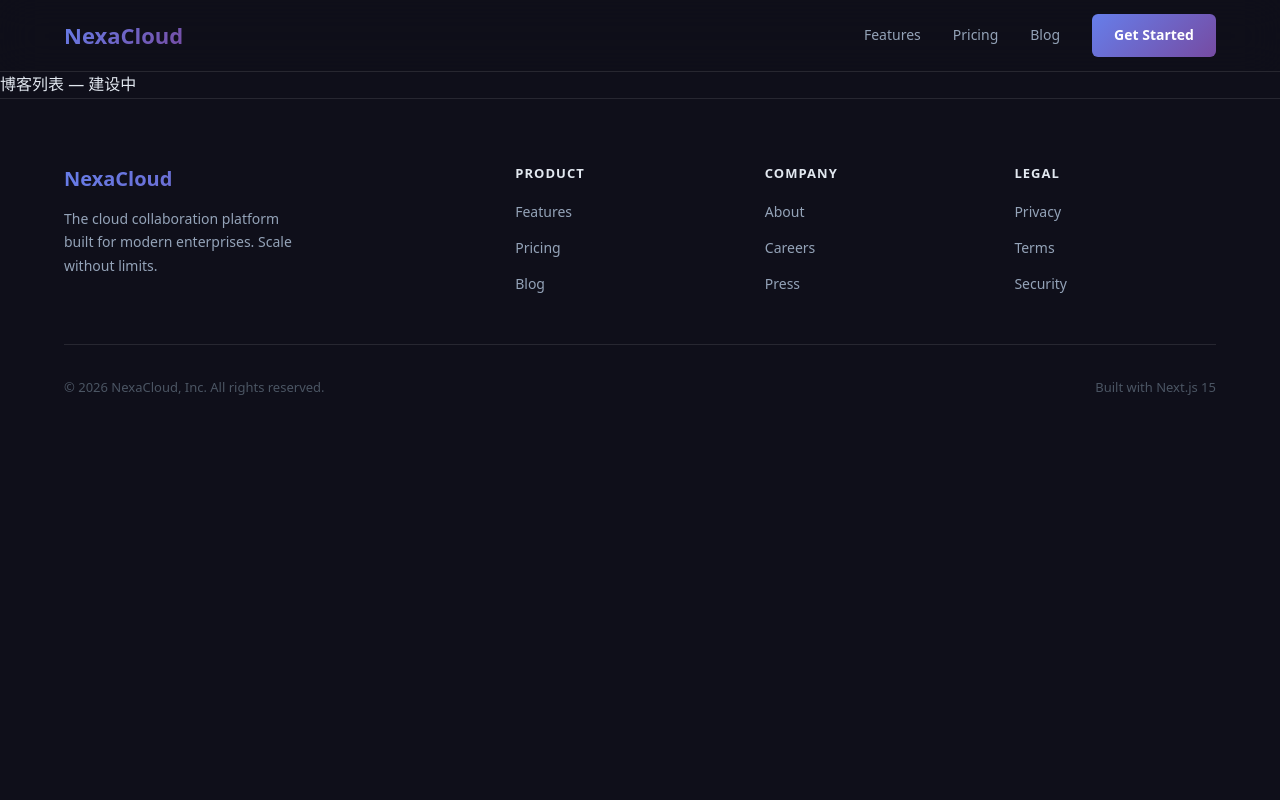
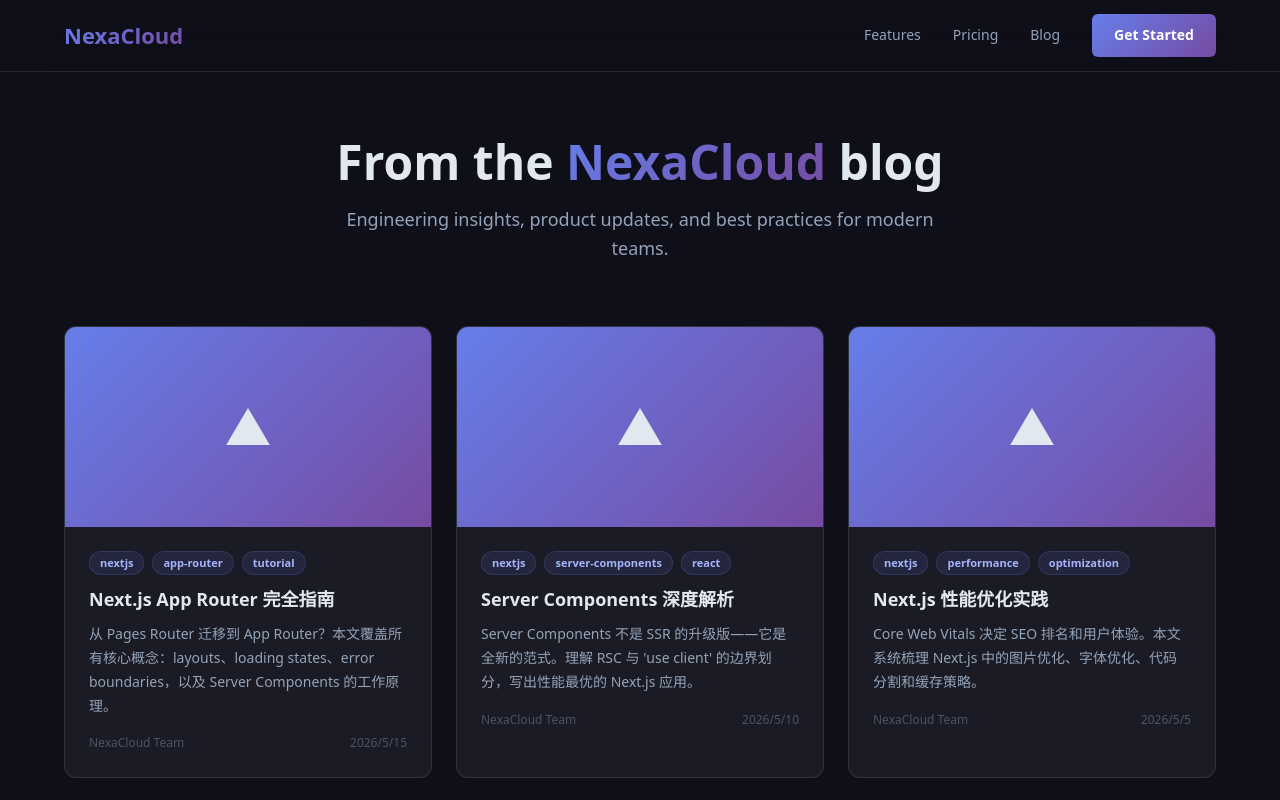
Before and after one commit to KKM408/nexa-cloud-website-examplae-by-nextjs, a Next.js app in the folder nexacloud/: page /blog in a window 1280 px wide. Shown: the top 800 px of the page. Built offline with nearby package versions, Linux system fonts and the light colour scheme.

Commit message:
feat: add blog system with MDX support, list page (ISR), and dynamic slug routes

```diff
--- a/nexacloud/app/(marketing)/blog/page.tsx
+++ b/nexacloud/app/(marketing)/blog/page.tsx
@@ -1,4 +1,33 @@
 // app/(marketing)/blog/page.tsx
+import type { Metadata } from 'next';
+import { getAllPosts } from '@/lib/mdx';
+import BlogCard from '@/components/blog/BlogCard';
+
+export const revalidate = 3600;
+
+export const metadata: Metadata = {
+  title: 'Blog',
+  description: 'Insights on Next.js, cloud infrastructure, and engineering best practices from the NexaCloud team.',
+};
+
 export default function BlogPage() {
-  return <div>博客列表 — 建设中</div>;
+  const posts = getAllPosts();
+
+  return (
+    <div style={{ maxWidth: 'var(--container-max)', margin: '0 auto', padding: '64px 24px' }}>
+      <div style={{ textAlign: 'center', marginBottom: '64px' }}>
+        <h1 className="section-title">
+          From the <span className="gradient-text">NexaCloud</span> blog
+        </h1>
+        <p className="section-subtitle">
+          Engineering insights, product updates, and best practices for modern teams.
+        </p>
+      </div>
+      <div style={{ display: 'grid', gridTemplateColumns: 'repeat(3, 1fr)', gap: '24px' }}>
+        {posts.map((post) => (
+          <BlogCard key={post.slug} {...post} />
+        ))}
+      </div>
+    </div>
+  );
 }
--- /dev/null
+++ b/nexacloud/components/blog/BlogCard.module.css
@@ -0,0 +1,66 @@
+/* components/blog/BlogCard.module.css */
+.card {
+  display: block;
+  background: var(--color-surface);
+  border: 1px solid var(--color-border);
+  border-radius: var(--radius-md);
+  overflow: hidden;
+  transition: border-color 0.2s, transform 0.2s;
+}
+
+.card:hover {
+  border-color: rgba(102, 126, 234, 0.3);
+  transform: translateY(-4px);
+}
+
+.cover {
+  height: 200px;
+  background: var(--gradient-primary);
+  display: flex;
+  align-items: center;
+  justify-content: center;
+  font-size: 48px;
+}
+
+.body {
+  padding: 24px;
+}
+
+.tags {
+  display: flex;
+  gap: 8px;
+  flex-wrap: wrap;
+  margin-bottom: 12px;
+}
+
+.tag {
+  background: rgba(102, 126, 234, 0.12);
+  color: #a5b4fc;
+  border: 1px solid rgba(102, 126, 234, 0.2);
+  padding: 2px 10px;
+  border-radius: 100px;
+  font-size: 11px;
+  font-weight: 600;
+}
+
+.title {
+  font-size: 18px;
+  font-weight: 700;
+  margin-bottom: 10px;
+  line-height: 1.4;
+}
+
+.excerpt {
+  font-size: 14px;
+  color: var(--color-text-muted);
+  line-height: 1.7;
+  margin-bottom: 16px;
+}
+
+.meta {
+  display: flex;
+  justify-content: space-between;
+  align-items: center;
+  font-size: 12px;
+  color: var(--color-text-faint);
+}
--- /dev/null
+++ b/nexacloud/components/blog/BlogCard.tsx
@@ -0,0 +1,41 @@
+// components/blog/BlogCard.tsx
+import Link from 'next/link';
+import type { BlogPost } from '@/types';
+import styles from './BlogCard.module.css';
+
+type BlogCardProps = Omit<BlogPost, 'content'>;
+
+const tagEmojis: Record<string, string> = {
+  nextjs: '▲',
+  react: '⚛',
+  performance: '⚡',
+  'server-components': '🖥',
+  'app-router': '🗺',
+  optimization: '🔧',
+  tutorial: '📖',
+};
+
+export default function BlogCard({ slug, title, date, tags, excerpt, author }: BlogCardProps) {
+  const emoji = tagEmojis[tags[0]] ?? '📝';
+
+  return (
+    <Link href={`/blog/${slug}`} className={styles.card}>
+      <div className={styles.cover}>{emoji}</div>
+      <div className={styles.body}>
+        <div className={styles.tags}>
+          {tags.map((tag) => (
+            <span key={tag} className={styles.tag}>
+              {tag}
+            </span>
+          ))}
+        </div>
+        <h3 className={styles.title}>{title}</h3>
+        <p className={styles.excerpt}>{excerpt}</p>
+        <div className={styles.meta}>
+          <span>{author}</span>
+          <span>{new Date(date).toLocaleDateString('zh-CN')}</span>
+        </div>
+      </div>
+    </Link>
+  );
+}
```
Also changed, not shown: nexacloud/app/(marketing)/blog/[slug]/page.tsx (+71 -5 lines), nexacloud/components/blog/MDXRenderer.module.css (added, +69 -0 lines), nexacloud/components/blog/MDXRenderer.tsx (added, +17 -0 lines).
